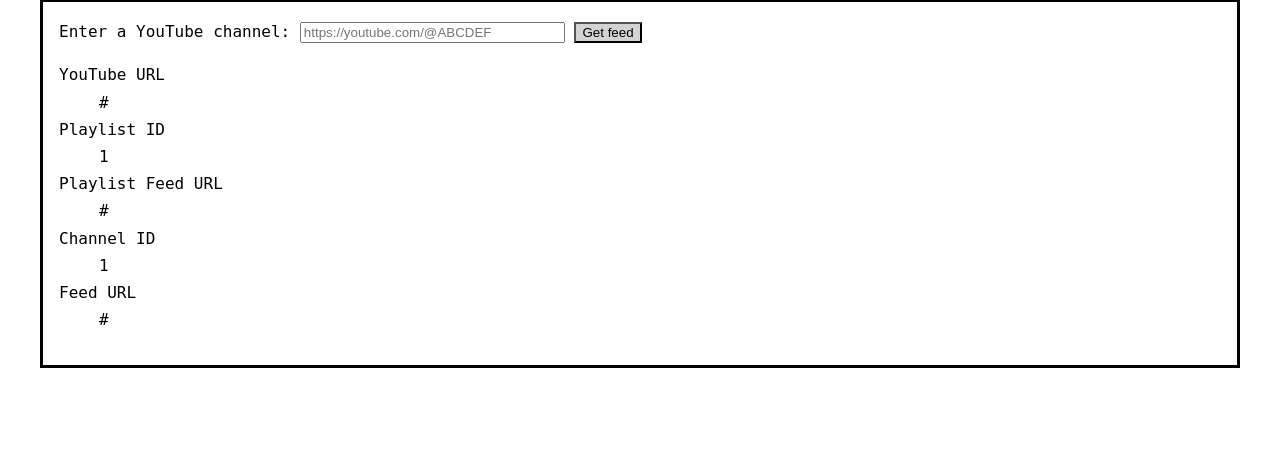
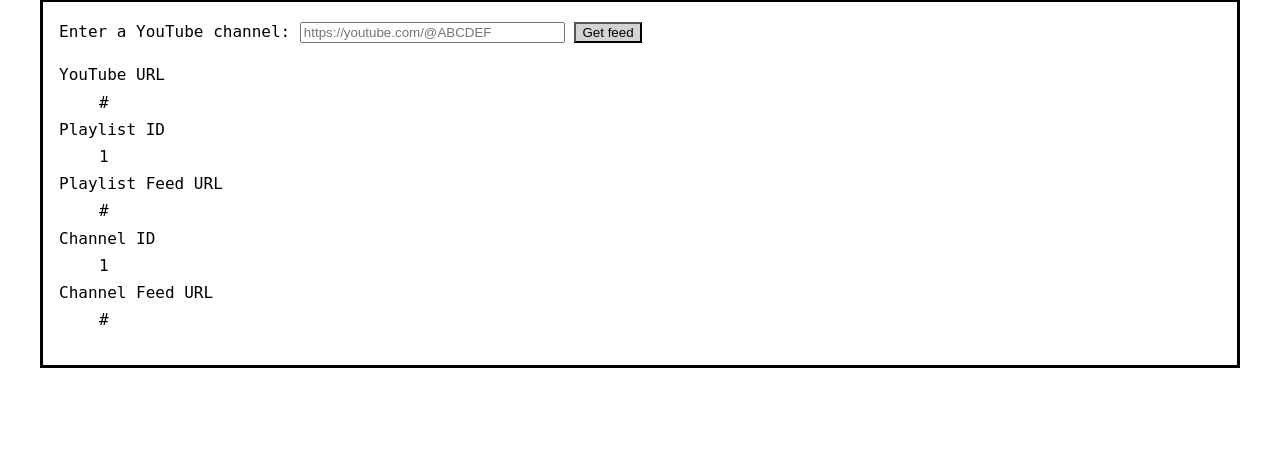
Before and after one commit to PeskyPotato/yt-rss, a Flask app: template templates/index.html in a window 1280 px wide. Shown: the part 179-655 px from the top of the page. Run offline with Flask 3, Linux system fonts and the light colour scheme; the template is opened without the code that fills it: most values are stand-ins (such as "Sample title", 1, 10 or a date in 2020).

Commit message:
Renamed Feed to Channel Feed

```diff
--- a/templates/index.html
+++ b/templates/index.html
@@ -41,7 +41,7 @@
                         {% endif %}
                         <dt>Channel ID</dt>
                         <dd>{{ data.channel_id }}</dd>
-                        <dt>Feed URL</dt>
+                        <dt>Channel Feed URL</dt>
                         <dd>{{ data.feed_url }}</dd>
                     </dl>
                 {% endif %}
```
